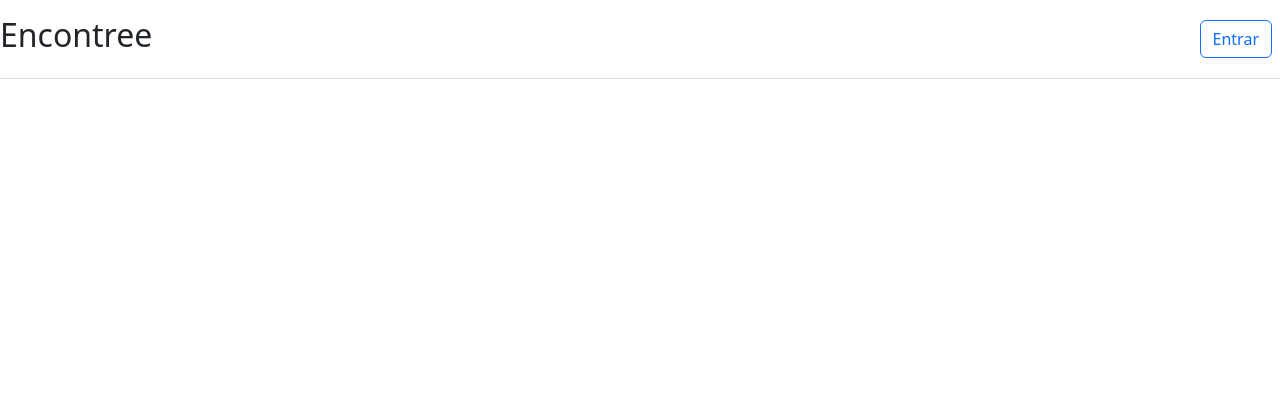
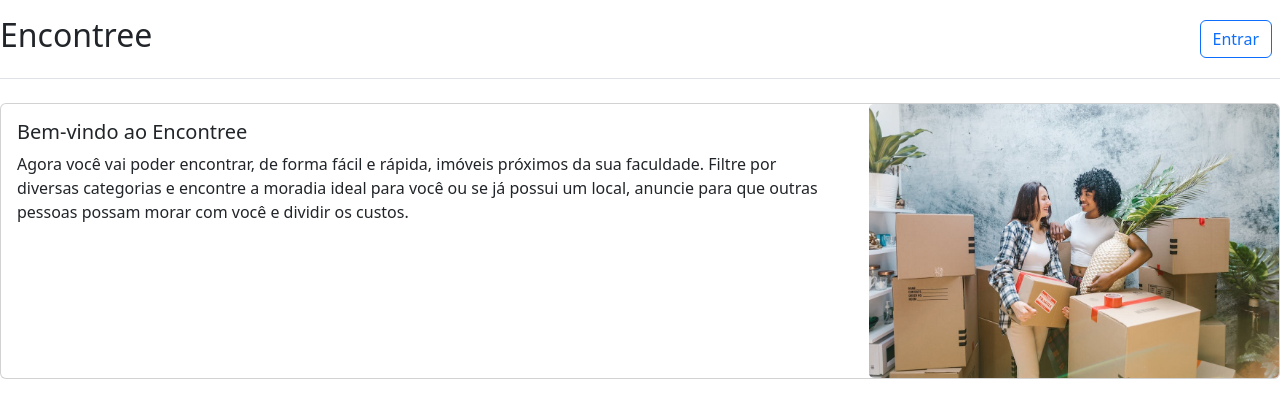
Before and after one commit to rafavmaciel/encontree-front, a React (Create React App) app: page / in a window 1280 px wide. Shown: the top 418 px of the page. Built offline with nearby package versions, Linux system fonts and the light colour scheme.

Commit message:
Adicionado elementos base da landingpage

```diff
--- a/package.json
+++ b/package.json
@@ -10,7 +10,7 @@
     "react": "^18.2.0",
     "react-dom": "^18.2.0",
     "react-router-dom": "^6.3.0",
-    "react-scripts": "5.0.1",
+    "react-scripts": "^5.0.1",
     "sass": "^1.54.8",
     "web-vitals": "^2.1.4"
   },
--- a/src/pages/landingPage/index.js
+++ b/src/pages/landingPage/index.js
@@ -1,14 +1,29 @@
 import 'bootstrap/dist/css/bootstrap.min.css';
-
 import Header from '../../components/header/index';
-
+import './styles.scss'
+import img_lp from '../../img/landingpage.jpg'
 
 function LandingPage() {
     return (
-        <div className="App">
-            <Header/>
+    <>
+        <Header/>
+
+        <div className="card mb-3 cotainer" >
+        <div className="row no-gutters">
+            <div className="col-md-8">
+            <div className="card-body">
+                <h5 className="card-title">Bem-vindo ao Encontree</h5>
+                <p className="card-text">Agora você vai poder encontrar, de forma fácil e rápida, imóveis próximos da sua faculdade. Filtre por diversas categorias e encontre a moradia ideal para você ou se já possui um local, anuncie para que outras pessoas possam morar com você e dividir os custos.</p>
+            </div>
+            </div>
+            <div className="col-md-4">
+            <img src={img_lp} className="card-img"  />
+            </div>
 
         </div>
+        </div>
+
+    </>
     );
   }
 
--- a/src/pages/landingPage/styles.scss
+++ b/src/pages/landingPage/styles.scss
@@ -0,0 +1,3 @@
+.container{
+    max-width: 540px;
+}
```
Also changed, not shown: src/img/landingpage.jpg (added), 1 other file (tests, documents, lock files or other folders).
